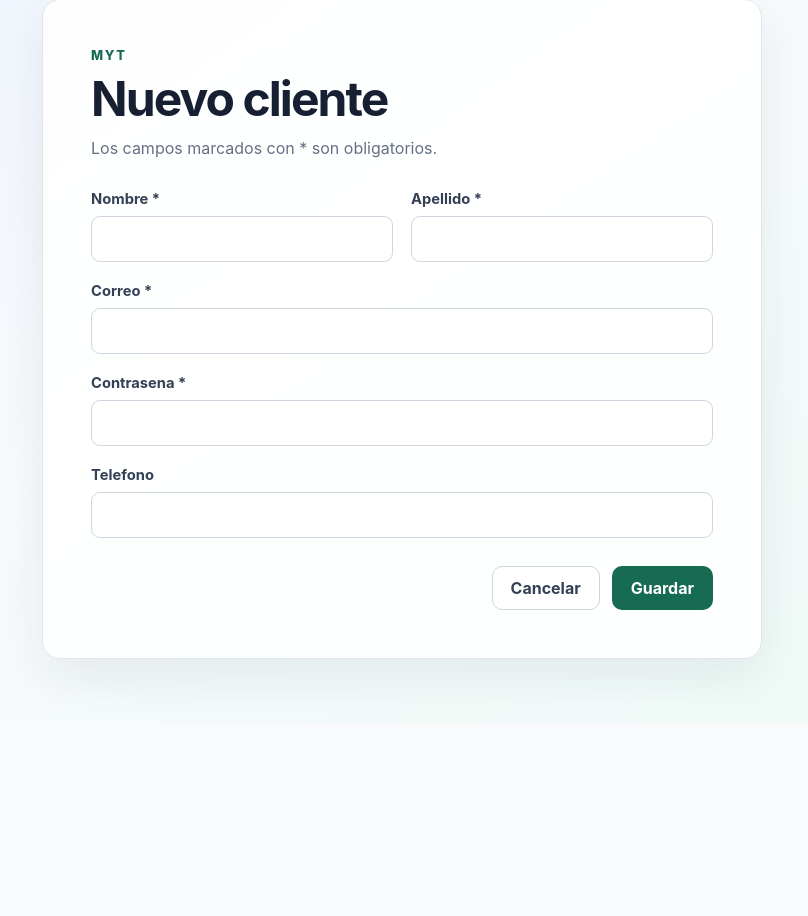
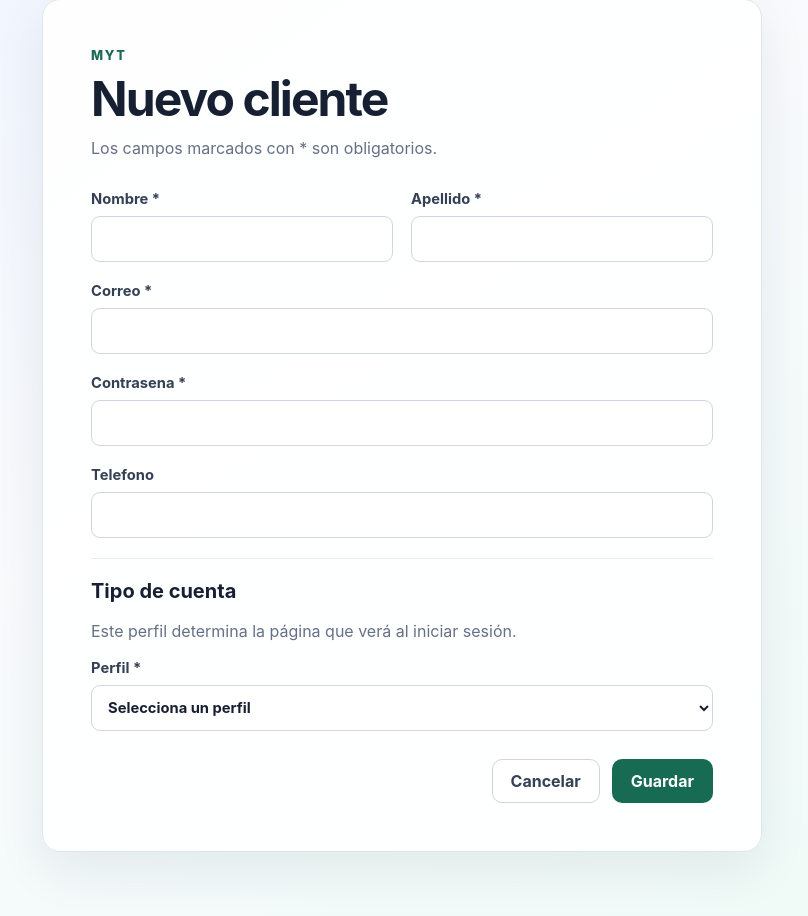
Before and after one commit to Samu-Kiss/UNI-26-30-Web-Proyecto, a Spring Boot app: page /clientes/nuevo in a window 1280 px wide. Shown: the part 103-1019 px from the top of the page, without its empty margins (238-1046 px from the left). Before the commit the page ends 797 px from the top, so only its background shows below. Run offline with Spring Boot 4, Linux system fonts and the light colour scheme.

Commit message:
[Feat]: Add profile assignment to client registration

```diff
--- a/src/main/java/com/typeerror/myt/controller/ClienteController.java
+++ b/src/main/java/com/typeerror/myt/controller/ClienteController.java
@@ -1,4 +1,8 @@
 package com.typeerror.myt.controller;
+
+import java.math.BigDecimal;
+import java.util.Arrays;
+import java.util.List;
 
 import jakarta.validation.Valid;
 import org.springframework.stereotype.Controller;
@@ -19,6 +23,7 @@ public class ClienteController {
 
     private static final String CLIENTE_FORM_VIEW = "cliente-form";
     private static final String REDIRECT_CLIENTES = "redirect:/clientes";
+    private static final String PERMITE_ASIGNAR_PERFIL = "permiteAsignarPerfil";
     private final ClienteService clienteService;
 
     public ClienteController(ClienteService clienteService) {
@@ -34,6 +39,8 @@ public class ClienteController {
     @GetMapping("/nuevo")
     public String nuevoCliente(Model model) {
         model.addAttribute("cliente", new Cliente());
+        model.addAttribute("perfil", new RegistroPerfilForm());
+        model.addAttribute(PERMITE_ASIGNAR_PERFIL, true);
         return CLIENTE_FORM_VIEW;
     }
 
@@ -44,12 +51,19 @@ public class ClienteController {
         Cliente formulario = new Cliente(existente.getId(), existente.getNombre(), existente.getApellido(),
                 existente.getCorreo(), null, existente.getTelefono(), existente.getActivo());
         model.addAttribute("cliente", formulario);
+        model.addAttribute("perfil", new RegistroPerfilForm());
+        model.addAttribute(PERMITE_ASIGNAR_PERFIL, clienteService.puedeAsignarPerfil(id));
         return CLIENTE_FORM_VIEW;
     }
 
     @PostMapping("/guardar")
     public String guardarCliente(@Valid @ModelAttribute("cliente") Cliente cliente,
-            BindingResult bindingResult) {
+            BindingResult bindingResult,
+            @ModelAttribute("perfil") RegistroPerfilForm perfil,
+            Model model) {
+        boolean permiteAsignarPerfil = cliente.getId() == null
+                || clienteService.puedeAsignarPerfil(cliente.getId());
+        model.addAttribute(PERMITE_ASIGNAR_PERFIL, permiteAsignarPerfil);
         if (bindingResult.hasErrors()) {
             return CLIENTE_FORM_VIEW;
         }
@@ -61,9 +75,17 @@ public class ClienteController {
         }
 
         try {
-            clienteService.guardar(cliente);
+            if (permiteAsignarPerfil) {
+                guardarClienteNuevo(cliente, perfil);
+            } else {
+                clienteService.guardar(cliente);
+            }
         } catch (IllegalArgumentException exception) {
-            bindingResult.rejectValue("correo", "correo.duplicado", exception.getMessage());
+            if (exception.getMessage().contains("correo")) {
+                bindingResult.rejectValue("correo", "correo.duplicado", exception.getMessage());
+            } else {
+                model.addAttribute("errorPerfil", exception.getMessage());
+            }
             return CLIENTE_FORM_VIEW;
         }
         return REDIRECT_CLIENTES;
@@ -81,4 +103,52 @@ public class ClienteController {
         return REDIRECT_CLIENTES;
     }
 
+    private void guardarClienteNuevo(Cliente cliente, RegistroPerfilForm perfil) {
+        if (perfil.getRol() == null || perfil.getRol().isBlank()) {
+            throw new IllegalArgumentException("Selecciona si la cuenta es de estudiante o tutor");
+        }
+
+        switch (perfil.getRol()) {
+            case "ESTUDIANTE" -> clienteService.registrarEstudiante(cliente,
+                    perfil.getCodigoEstudiantil(), perfil.getUniversidad(),
+                    perfil.getProgramaAcademico(), convertirSemestre(perfil.getSemestre()));
+            case "TUTOR" -> clienteService.registrarTutor(cliente, perfil.getBiografia(),
+                    convertirMaterias(perfil.getMaterias()), convertirTarifa(perfil.getTarifaPorHora()));
+            default -> throw new IllegalArgumentException("El tipo de cuenta seleccionado no es válido");
+        }
+    }
+
+    private Integer convertirSemestre(String semestre) {
+        if (semestre == null || semestre.isBlank()) {
+            throw new IllegalArgumentException("El semestre es obligatorio");
+        }
+        try {
+            return Integer.valueOf(semestre);
+        } catch (NumberFormatException exception) {
+            throw new IllegalArgumentException("Ingresa un semestre válido", exception);
+        }
+    }
+
+    private BigDecimal convertirTarifa(String tarifa) {
+        if (tarifa == null || tarifa.isBlank()) {
+            throw new IllegalArgumentException("La tarifa por hora es obligatoria");
+        }
+        try {
+            return new BigDecimal(tarifa);
+        } catch (NumberFormatException exception) {
+            throw new IllegalArgumentException("Ingresa una tarifa válida", exception);
+        }
+    }
+
+    private List<String> convertirMaterias(String materias) {
+        if (materias == null) {
+            return List.of();
+        }
+        return Arrays.stream(materias.split(","))
+                .map(String::trim)
+                .filter(materia -> !materia.isEmpty())
+                .distinct()
+                .toList();
+    }
+
 }
--- a/src/main/java/com/typeerror/myt/repository/EstudianteRepository.java
+++ b/src/main/java/com/typeerror/myt/repository/EstudianteRepository.java
@@ -17,4 +17,7 @@ public interface EstudianteRepository extends JpaRepository<Estudiante, Integer>
     @EntityGraph(attributePaths = {"cliente", "reservas", "reservas.tutor", "reservas.tutor.cliente"})
     Optional<Estudiante> findOneById(Integer id);
 
+    @EntityGraph(attributePaths = "cliente")
+    Optional<Estudiante> findByClienteId(Integer clienteId);
+
 }
--- a/src/main/java/com/typeerror/myt/repository/TutorRepository.java
+++ b/src/main/java/com/typeerror/myt/repository/TutorRepository.java
@@ -18,4 +18,7 @@ public interface TutorRepository extends JpaRepository<Tutor, Integer> {
         "reservas.estudiante.cliente"})
     Optional<Tutor> findOneById(Integer id);
 
+    @EntityGraph(attributePaths = "cliente")
+    Optional<Tutor> findByClienteId(Integer clienteId);
+
 }
--- a/src/main/resources/static/css/clientes.css
+++ b/src/main/resources/static/css/clientes.css
@@ -191,7 +191,9 @@ label {
     font-weight: 700;
 }
 
-input {
+input,
+select,
+textarea {
     width: 100%;
     min-height: 46px;
     padding: 10px 12px;
@@ -202,7 +204,9 @@ input {
     font: inherit;
 }
 
-input:focus {
+input:focus,
+select:focus,
+textarea:focus {
     border-color: #26846a;
     outline: 3px solid rgba(38, 132, 106, 0.14);
 }
@@ -211,6 +215,61 @@ input:focus {
     color: #b42318;
     font-size: 0.82rem;
     font-weight: 600;
+}
+
+textarea {
+    resize: vertical;
+}
+
+.seccion-perfil {
+    display: grid;
+    gap: 18px;
+    padding-top: 8px;
+    border-top: 1px solid #e8ecf2;
+}
+
+.seccion-perfil h2 {
+    margin: 12px 0 -10px;
+    font-size: 1.25rem;
+}
+
+.campos-perfil {
+    display: grid;
+    gap: 18px;
+}
+
+.campos-perfil[hidden] {
+    display: none;
+}
+
+.alerta-error {
+    margin-top: 24px;
+    padding: 12px 14px;
+    border: 1px solid #f4b4ae;
+    border-radius: 9px;
+    color: #912018;
+    background: #fef3f2;
+    font-weight: 650;
+}
+
+.rejilla-menu {
+    display: grid;
+    grid-template-columns: repeat(auto-fit, minmax(210px, 1fr));
+    gap: 18px;
+}
+
+.opcion-menu {
+    padding: 28px;
+    color: #176b52;
+    font-size: 1.1rem;
+    font-weight: 750;
+    text-decoration: none;
+}
+
+.opcion-menu:hover,
+.opcion-menu:focus-visible {
+    border-color: #26846a;
+    outline: 3px solid rgba(38, 132, 106, 0.14);
 }
 
 small {
--- a/src/main/resources/templates/cliente-form.html
+++ b/src/main/resources/templates/cliente-form.html
@@ -51,6 +51,63 @@
                     <span class="error" th:if="${#fields.hasErrors('telefono')}" th:errors="*{telefono}"></span>
                 </label>
 
+                <section class="seccion-perfil" th:if="${permiteAsignarPerfil}">
+                    <h2>Tipo de cuenta</h2>
+                    <p class="descripcion">Este perfil determina la página que verá al iniciar sesión.</p>
+                    <div class="alerta-error" role="alert" th:if="${errorPerfil}" th:text="${errorPerfil}"></div>
+
+                    <label>
+                        Perfil *
+                        <select id="rol" name="rol" required>
+                            <option value="">Selecciona un perfil</option>
+                            <option value="ESTUDIANTE" th:selected="${perfil.rol == 'ESTUDIANTE'}">Estudiante</option>
+                            <option value="TUTOR" th:selected="${perfil.rol == 'TUTOR'}">Tutor</option>
+                        </select>
+                    </label>
+
+                    <div class="campos-perfil rejilla" data-perfil="ESTUDIANTE" hidden>
+                        <label>
+                            Código estudiantil *
+                            <input type="text" name="codigoEstudiantil" maxlength="30"
+                                   th:value="${perfil.codigoEstudiantil}" data-required>
+                        </label>
+                        <label>
+                            Semestre *
+                            <input type="number" name="semestre" min="1" max="20"
+                                   th:value="${perfil.semestre}" data-required>
+                        </label>
+                        <label>
+                            Universidad *
+                            <input type="text" name="universidad" maxlength="150"
+                                   th:value="${perfil.universidad}" data-required>
+                        </label>
+                        <label>
+                            Programa académico *
+                            <input type="text" name="programaAcademico" maxlength="150"
+                                   th:value="${perfil.programaAcademico}" data-required>
+                        </label>
+                    </div>
+
+                    <div class="campos-perfil" data-perfil="TUTOR" hidden>
+                        <label>
+                            Materias *
+                            <input type="text" name="materias" maxlength="500" th:value="${perfil.materias}"
+                                   placeholder="Cálculo, Física, Programación" data-required>
+                            <small>Separa varias materias con comas.</small>
+                        </label>
+                        <label>
+                            Tarifa por hora *
+                            <input type="number" name="tarifaPorHora" min="0.01" step="0.01"
+                                   th:value="${perfil.tarifaPorHora}" data-required>
+                        </label>
+                        <label>
+                            Biografía
+                            <textarea name="biografia" maxlength="2000" rows="4"
+                                      th:text="${perfil.biografia}"></textarea>
+                        </label>
+                    </div>
+                </section>
+
                 <div class="acciones-formulario">
                     <a class="boton boton-secundario" th:href="@{/clientes}">Cancelar</a>
                     <button class="boton boton-primario" type="submit">Guardar</button>
@@ -58,5 +115,23 @@
             </form>
         </section>
     </main>
+    <script th:if="${permiteAsignarPerfil}">
+        const selectorRol = document.querySelector('#rol');
+        const gruposPerfil = document.querySelectorAll('[data-perfil]');
+
+        function actualizarPerfil() {
+            gruposPerfil.forEach((grupo) => {
+                const visible = grupo.dataset.perfil === selectorRol.value;
+                grupo.hidden = !visible;
+                grupo.querySelectorAll('input, textarea, select').forEach((campo) => {
+                    campo.disabled = !visible;
+                    campo.required = visible && campo.dataset.required !== undefined;
+                });
+            });
+        }
+
+        selectorRol.addEventListener('change', actualizarPerfil);
+        actualizarPerfil();
+    </script>
 </body>
 </html>
```
Also changed, not shown: src/main/java/com/typeerror/myt/controller/RegistroPerfilForm.java (added, +18 -0 lines), src/main/java/com/typeerror/myt/service/ClienteService.java (+10 -1 lines), src/main/java/com/typeerror/myt/service/ClienteServiceImpl.java (+94 -5 lines), 2 other files.
